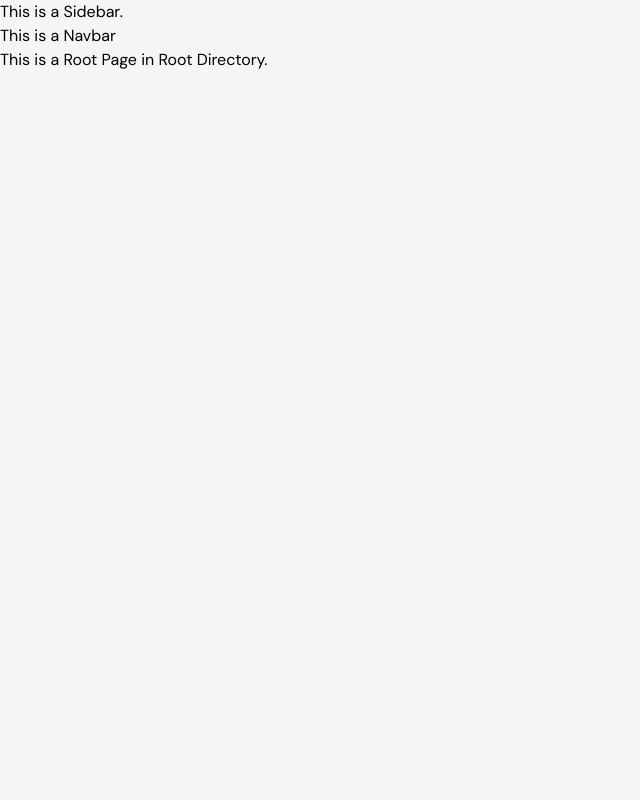
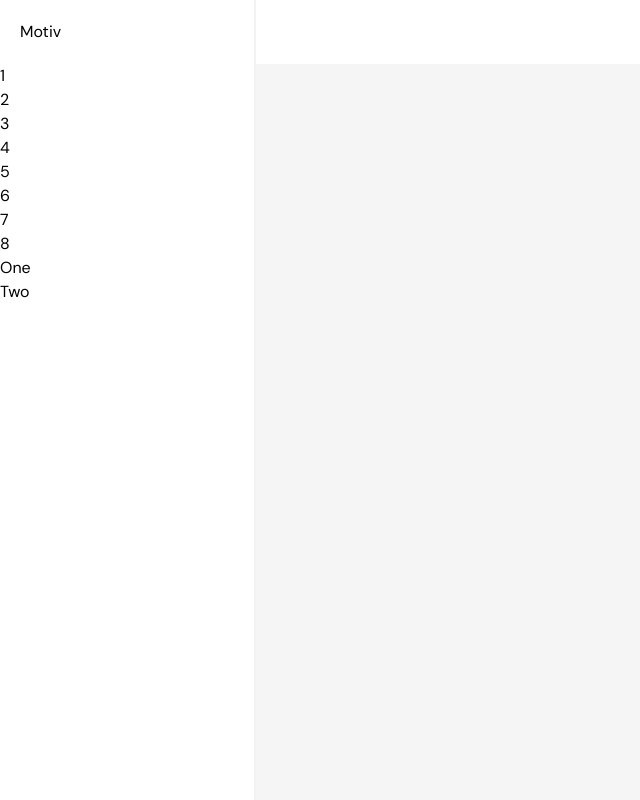
Before and after one commit to srinivas-pradhan/car-dashboard-ui, a Next.js app: page / in a window 1280 px wide. Shown: the whole page, without its empty margins (0-640 px from the left). Built offline with nearby package versions, Linux system fonts and the light colour scheme.

Commit message:
Add Boilerplate code for SideBar and Navbar

```diff
--- a/app/(root)/page.tsx
+++ b/app/(root)/page.tsx
@@ -1,5 +1,5 @@
 export default function Home() {
   return (
-    <div>This is a Root Page in Root Directory.</div>
+    <div></div>
   );
 }
--- a/components/NavBar.tsx
+++ b/components/NavBar.tsx
@@ -1,6 +1,8 @@
 const Navbar = () => {
     return (
-        <div>This is a Navbar</div>
+        <div className="fixed h-16 left-0 top-0 w-screen bg-white">
+
+        </div>
     );
 }
 
--- a/components/SideBar.tsx
+++ b/components/SideBar.tsx
@@ -1,6 +1,24 @@
 const Sidebar = () => {
     return (
-        <div>This is a Sidebar.</div>
+        <div className="fixed w-1/5 left-0 top-0 h-screen bg-white z-10 border-r-2 border-black border-opacity-5">
+            <div className="p-5">
+                Motiv
+            </div>
+            <ul>
+                <li>1</li>
+                <li>2</li>
+                <li>3</li>
+                <li>4</li>
+                <li>5</li>
+                <li>6</li>
+                <li>7</li>
+                <li>8</li>
+            </ul>
+            <ul>
+                <li>One</li>
+                <li>Two</li>
+            </ul>
+        </div>
     );
 }
 
```
